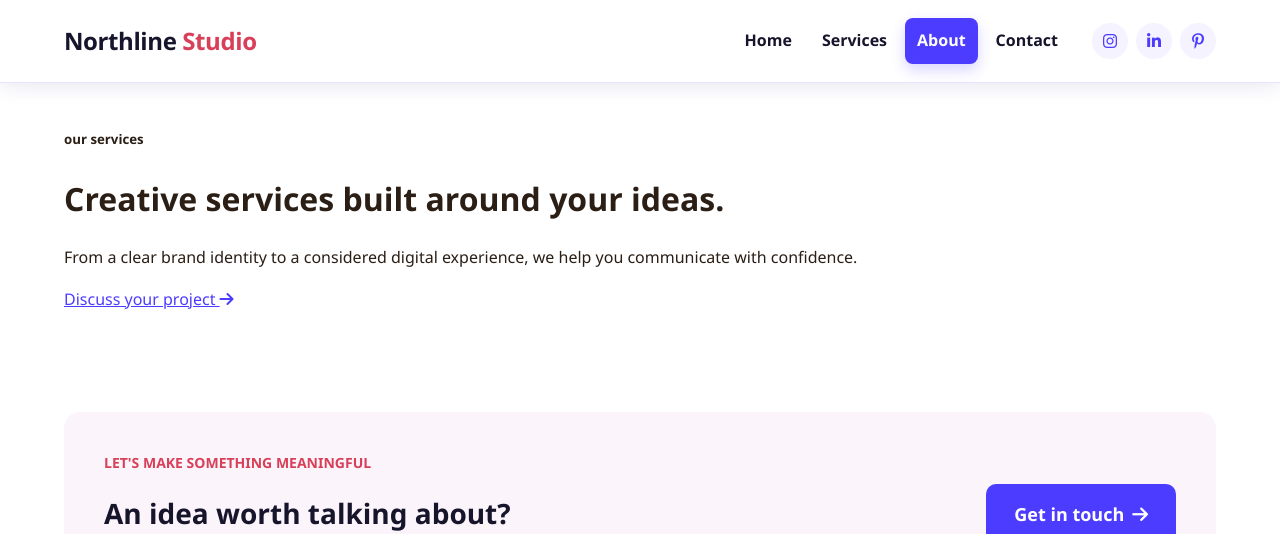
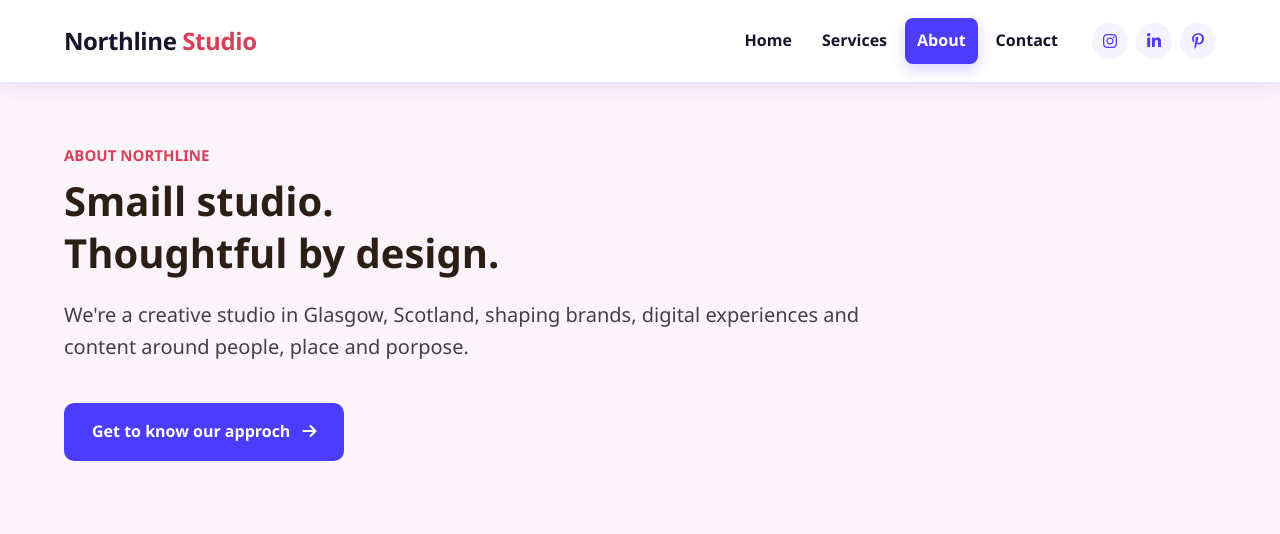
Before and after one commit to Aleks-Po/Essential-Content, a plain HTML site: page block 1/03-11-2026/pages/about_page.html in a window 1280 px wide. Shown: the top 534 px of the page. Drawn offline with Linux system fonts and the light colour scheme.

Commit message:
about story section has begun

```diff
--- a/block 1/03-11-2026/css/style.css
+++ b/block 1/03-11-2026/css/style.css
@@ -241,7 +241,8 @@ body .menu-is-open {
 	background-position: 50% 10%;
 }
 
-.services_image-container {
+.services_image-container,
+.about_image-container {
 	background-color: #fbf4fb;
 }
 
@@ -251,7 +252,7 @@ body .menu-is-open {
 	margin: 0 auto;
 	display: flex;
 	align-items: center;
-	padding: 24px 0 36px;
+	padding: 60px 0 80px;
 }
 
 .services_card-content-title {
@@ -259,7 +260,8 @@ body .menu-is-open {
 }
 
 .services_hero-details h5,
-.services_card-content-title h5 {
+.services_card-content-title h5,
+.about_hero-details h5 {
 	color: #d83f58;
 	text-transform: uppercase;
 	font-weight: 700;
@@ -273,9 +275,16 @@ body .menu-is-open {
 	margin: 0 0 16px 0;
 }
 
-.services_hero-details h1 {
+.services_hero-details h1,
+.about_hero-details h1:not(:nth-of-type(1)) {
 	font-size: 40px;
 	margin: 0 0 20px;
+	line-height: 1.3;
+}
+
+.about_hero-details h1:nth-of-type(1) {
+	font-size: 40px;
+	margin: 0;
 	line-height: 1.3;
 }
 
@@ -285,7 +294,8 @@ body .menu-is-open {
 	line-height: 1.5;
 }
 
-.services_hero-details p {
+.services_hero-details p,
+.about_hero-details p {
 	font-size: 20px;
 	margin: 0 0 40px;
 	color: #404047;
@@ -302,7 +312,8 @@ body .menu-is-open {
 	display: inline-block;
 }
 
-.services_hero-details a {
+.services_hero-details a,
+.about_hero-details a {
 	padding: 16px 28px;
 	background-color: #4c3cff;
 	color: #ffffff;
@@ -636,6 +647,35 @@ body .menu-is-open {
 
 
 
+.about_story-content {
+	padding: 72px 0 72px;
+}
+
+.about_image-story-container img {
+	display: block;
+	width: 100%;
+	height: 500px;
+	object-fit: cover;
+	border-radius: 18px;
+}
+
+
+
+
+
+
+
+
+
+
+
+
+
+
+
+
+
+
 
 
 .site-footer {
@@ -831,6 +871,10 @@ body .menu-is-open {
 		font-size: 52px;
 	}
 
+	.about_hero-details p {
+		width: 70%;
+	}
+
 
 	.card-content-title h1 {
 		margin: 0 0 16px 0;
--- a/block 1/03-11-2026/pages/about_page.html
+++ b/block 1/03-11-2026/pages/about_page.html
@@ -61,12 +61,13 @@
 			<div class="about_image-container">
 				<div class="hero-details-wrap">
 					<div class="about_hero-details">
-						<h5>our services</h5>
-						<h1>Creative services built around your ideas.</h1>
+						<h5>about northline</h5>
+						<h1>Smaill studio.</h1>
+						<h1>Thoughtful by design.</h1>
 						<p>
-							From a clear brand identity to a considered digital experience, we help you communicate with confidence.
+							We're a creative studio in Glasgow, Scotland, shaping brands, digital experiences and content around people, place and porpose.
 						</p>
-						<a href="#">Discuss your project <span><i class="fa-solid fa-arrow-right fa-width-auto"></i></span></a>
+						<a href="#">Get to know our approch <span><i class="fa-solid fa-arrow-right fa-width-auto"></i></span></a>
 					</div>
 				</div>
 			</div>
@@ -75,7 +76,13 @@
 		<div class="about-section">
 			<div class="about-content-wrap container">
 
+				<div class="about_story-content">
+					<div class="about_image-story-container">
+						<img src="../images/about_story.jpg" alt="">
+					</div>
 
+
+				</div>
 
 
 
```
Also changed, not shown: 1 other file.
